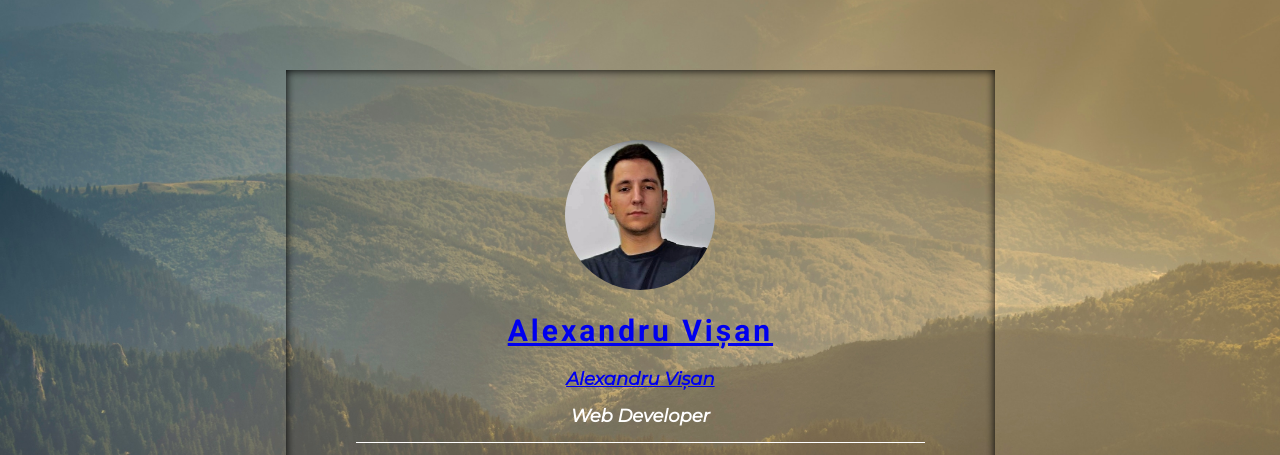
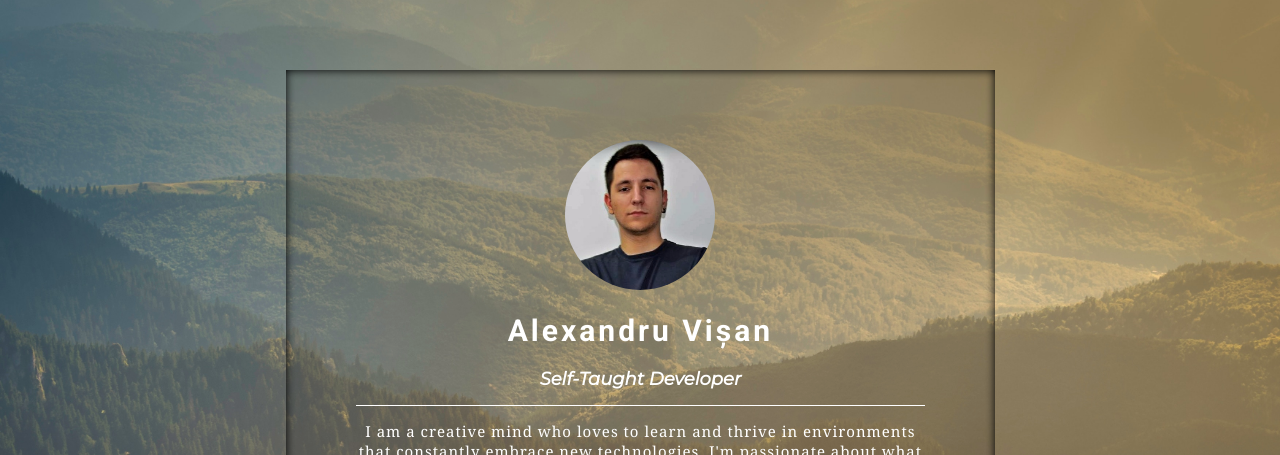
Before and after one commit to karagk/practice, a plain HTML site: page index.html in a window 1280 px wide. Shown: the top 455 px of the page. Drawn offline with Linux system fonts and the light colour scheme.

Commit message:
Update index.html

```diff
--- a/index.html
+++ b/index.html
@@ -12,9 +12,8 @@
 
    <div class="profile-box pulse animated">
         <img class="profile-pic" src="myPic.jpg" alt="Picture">
-        <h1><a href="practice/index2.html">Alexandru Vișan</a></h1>
-        <h2><a href="practice/index2.html">Alexandru Vișan</a></h2>
-        <h2 class="bounce bounce animated">Web Developer</h2>
+        <h1>Alexandru Vișan</h1>
+        <h2 class="bounce bounce animated">Self-Taught Developer</h2>
 
         <div class="line-break"></div>
 
```
